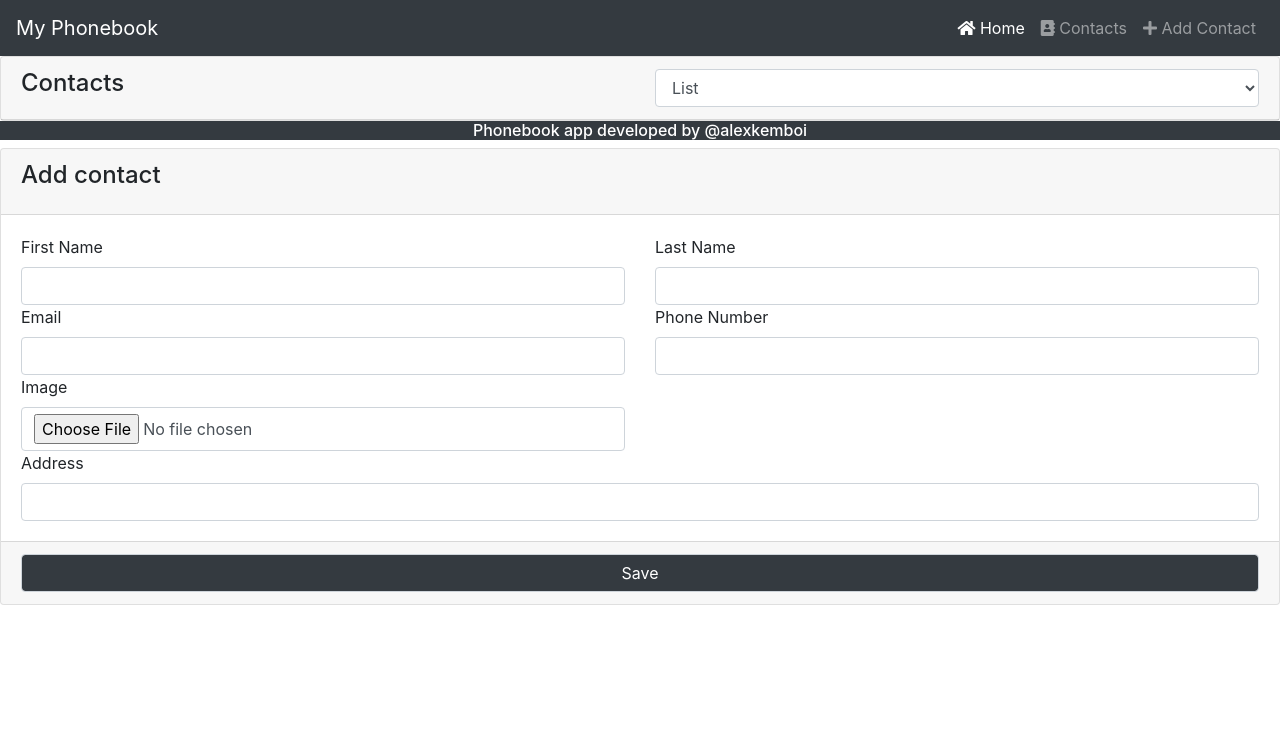
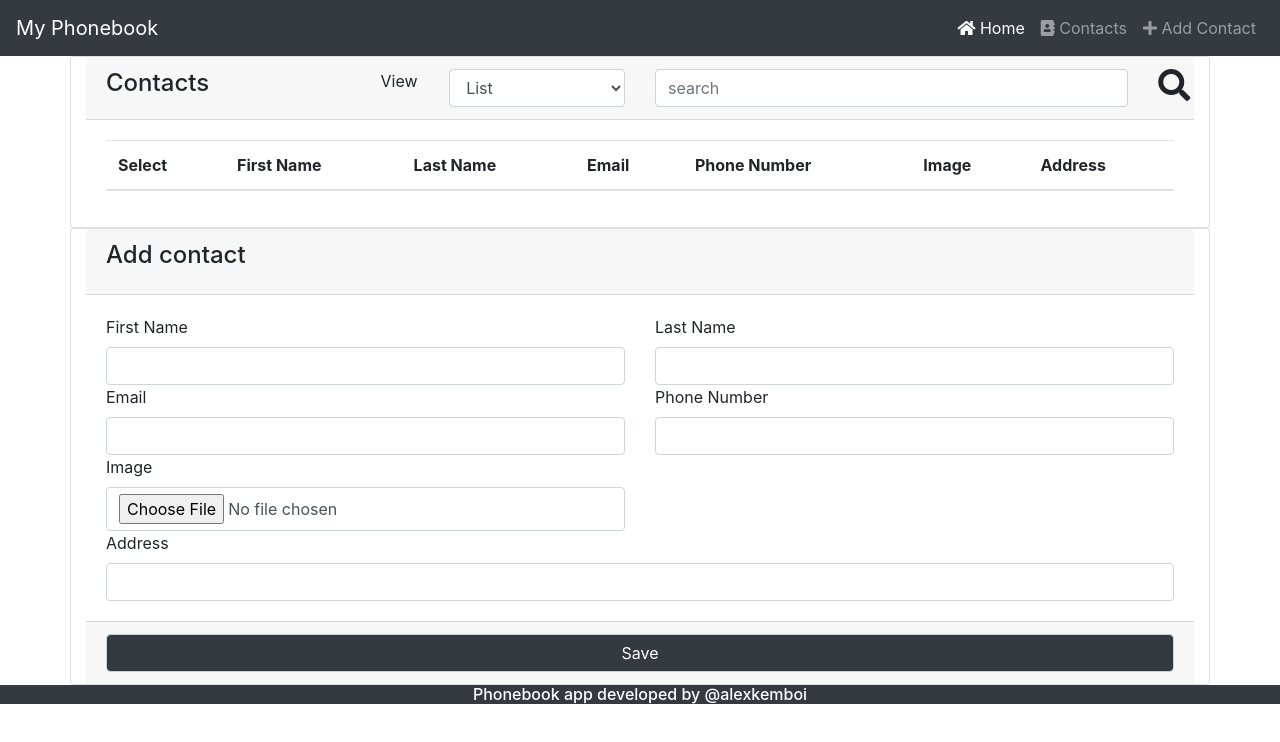
Before and after one commit to alexkemboi/PhoneBook, an Angular app in the folder PhoneBook/: page / in a window 1280 px wide. Shown: the top 742 px of the page. Built offline with nearby package versions, Linux system fonts and the light colour scheme.

Commit message:
added the search component

```diff
--- a/PhoneBook/src/app/add-contact/add-contact.component.html
+++ b/PhoneBook/src/app/add-contact/add-contact.component.html
@@ -1,4 +1,4 @@
-<div class="card">
+<div class="card container">
   <div class="card-header"><h4 class="card-title">Add contact</h4></div>
   <div class="card-body">
     <div class="row">
--- a/PhoneBook/src/app/app.component.html
+++ b/PhoneBook/src/app/app.component.html
@@ -42,14 +42,14 @@
       <app-contacts-details></app-contacts-details>
     </div>
 
+    <!--add-contact component-->
+    <div>
+      <app-add-contact></app-add-contact>
+    </div>
+
     <!--Footer component-->
     <div>
       <app-footer></app-footer>
     </div>
-
-    <!--add-contact component-->
-    <div>
-      <app-add-contact></app-add-contact>
-    </div>
   </body>
 </html>
--- a/PhoneBook/src/app/app.module.ts
+++ b/PhoneBook/src/app/app.module.ts
@@ -7,6 +7,7 @@ import { NavbarComponent } from './navbar/navbar.component';
 import { FooterComponent } from './footer/footer.component';
 import { AddContactComponent } from './add-contact/add-contact.component';
 import { ContactsDetailsComponent } from './contacts-details/contacts-details.component';
+import { SearchContactComponent } from './search-contact/search-contact.component';
 
 @NgModule({
   declarations: [
@@ -14,7 +15,8 @@ import { ContactsDetailsComponent } from './contacts-details/contacts-details.co
     NavbarComponent,
     FooterComponent,
     AddContactComponent,
-    ContactsDetailsComponent
+    ContactsDetailsComponent,
+    SearchContactComponent
   ],
   imports: [
     BrowserModule,
--- a/PhoneBook/src/app/contacts-details/contacts-details.component.html
+++ b/PhoneBook/src/app/contacts-details/contacts-details.component.html
@@ -1,13 +1,48 @@
-<div class="card">
+<div class="card container" id="contactSection">
   <div class="card-header">
     <div class="row">
-      <div class="col-6"><h4>Contacts</h4></div>
+      <div class="col-3"><h4>Contacts</h4></div>
+      <div class="col-3">
+        <div class="row">
+          <div class="col-3"><label>View</label></div>
+          <div class="col-9">
+            <select class="form-control">
+              <option (click)="getContactsList()">List</option>
+              <option (click)="displayContactsGrid()">Grid</option>
+            </select>
+          </div>
+        </div>
+      </div>
       <div class="col-6">
-        <select class="form-control">
-          <option>List</option>
-          <option>Grid</option>
-        </select>
+        <div class="row">
+          <div class="col-11">
+            <input
+              class="form-control"
+              type="text"
+              placeholder="search"
+              id="searchContactInput"
+            />
+          </div>
+          <div class="col-1">
+            <i class="fas fa-search fa-2x" (click)="searchContact()"></i>
+          </div>
+        </div>
       </div>
     </div>
   </div>
+  <div class="card-body">
+    <table class="table" id="listSection">
+      <thead>
+        <th>Select</th>
+        <th>First Name</th>
+        <th>Last Name</th>
+        <th>Email</th>
+        <th>Phone Number</th>
+        <th>Image</th>
+        <th>Address</th>
+      </thead>
+      <tbody id="contact-table"></tbody>
+    </table>
+  </div>
+  <div id="contact-container" class="row"></div>
 </div>
--- a/PhoneBook/src/app/contacts-details/contacts-details.component.ts
+++ b/PhoneBook/src/app/contacts-details/contacts-details.component.ts
@@ -6,5 +6,142 @@ import { Component } from '@angular/core';
   styleUrls: ['./contacts-details.component.css']
 })
 export class ContactsDetailsComponent {
+     getContactsList(){
+      var gridSection = document.getElementById("contact-container");
+      gridSection? gridSection.style.display = "none":'';
 
+
+     fetch('http://localhost:3000/getContacts',{
+        method: "get",
+        headers: {
+          "Content-Type": "application/json",
+        },
+      })
+  .then(response => response.json())
+  .then((data) => {
+const table = document.getElementById("contact-table") as HTMLTableElement;
+// Loop through each contact object in the array
+for (let i = 0; i < data.length; i++) {
+  const contact = data[i];
+
+  // Create a new row element for the contact
+  const row = document.createElement("tr");
+
+ // Create a new checkbox element and set its type to "checkbox"
+ const checkbox = document.createElement("input");
+ checkbox.type = "checkbox";
+
+ // Append the checkbox to the select cell
+
+
+  const firstNameCell = document.createElement("td");
+  firstNameCell.textContent = contact.FirstName;
+
+  const lastNameCell = document.createElement("td");
+  lastNameCell.textContent = contact.LastName;
+
+  const emailCell = document.createElement("td");
+  emailCell.textContent = contact.Email;
+
+  const phoneCell = document.createElement("td");
+  phoneCell.textContent = contact.PhoneNumber.toString();
+
+  const imageCell = document.createElement("td");
+  imageCell.textContent = contact.ContactImage;
+
+  const addressCell = document.createElement("td");
+  addressCell.textContent = contact.PhysicalAddress;
+
+  // Append the cells to the row element
+  row.appendChild(checkbox);
+  row.appendChild(firstNameCell);
+  row.appendChild(lastNameCell);
+  row.appendChild(emailCell);
+  row.appendChild(phoneCell);
+  row.appendChild(imageCell);
+  row.appendChild(addressCell);
+
+  // Append the row element to the table element
+  table.appendChild(row);
+
+  var listSection = document.getElementById("listSection");
+  listSection? listSection.style.display = "true":'';
+
+
+ }
+})
+  .catch(error => {
+    console.error('Error fetching data:', error);
+  });
 }
+
+
+
+  displayContactsGrid(){
+
+    var listSection = document.getElementById("listSection");
+    listSection? listSection.style.display = "none":'';
+
+      fetch('http://localhost:3000/getContacts',{
+        method: "get",
+        headers: {
+          "Content-Type": "application/json",
+        },
+      })
+  .then(response => response.json())
+  .then((data) => {
+    console.log(data);
+  //display contacts as cards
+ const container = document.getElementById("contact-container");
+let  contactCard='';
+data.forEach((contact: {
+  Email: any;
+  PhoneNumber: RegExp;
+  PhysicalAddress: any;
+  FirstName: any;
+  LastName: any;
+})=>{
+ contactCard+=`<div class="card m-1">
+                        <div class="card-header text-center">
+                              <image src="../favicon.ico"/>
+                        </div>
+                        <div class="card-body">
+                        <h6>Name:${contact.FirstName}${contact.LastName}</h6>
+                        <h6>Email:${contact.Email}</h6>
+                        <h6>Phone:${contact.PhoneNumber}</h6>
+                        <h6>Address:${contact.PhysicalAddress}</h6>
+                        </div>
+                    </div>`});
+// Append each card element to the container element in the DOM
+if(container)container.innerHTML=contactCard;
+
+var gridSection = document.getElementById("contact-container");
+gridSection? gridSection.style.display = "true":'';
+}).catch(error => {
+    console.error('Error fetching data:', error);
+  });
+}
+
+
+ searchContact() {
+  const searchInputValue = document.getElementById("searchContactInput") as HTMLInputElement;
+  if (searchInputValue) {
+    const phoneNumber =  searchInputValue.value
+    const url = `http://localhost:3000/searchContacts?phoneNumber=${phoneNumber}`;
+    console.log(url);
+    fetch(url, {
+      method: 'get'
+    })
+      .then(response => response.json())
+      .then((data) => {
+        console.log('Response:', data);
+      })
+      .catch(error => {
+        console.error('Error:', error);
+      });
+   };
+
+
+
+  }
+}
--- /dev/null
+++ b/PhoneBook/src/app/search-contact/search-contact.component.html
@@ -0,0 +1 @@
+<p>search-contact works!</p>
```
Also changed, not shown: PhoneBook/src/app/search-contact/search-contact.component.ts (added, +10 -0 lines), PhoneBook/src/server/phonebook.js (+20 -1 lines), PhoneBook/src/app/search-contact/search-contact.component.css (added), PhoneBook/vercel.json (added), 1 other file (tests, documents, lock files or other folders).
